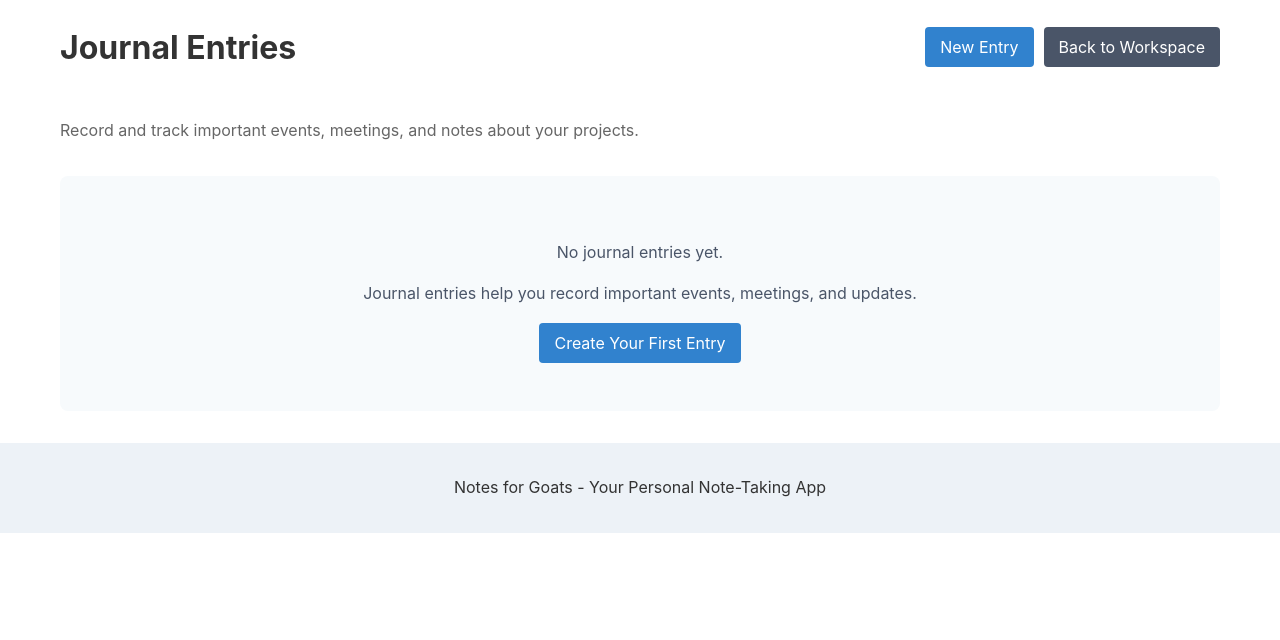
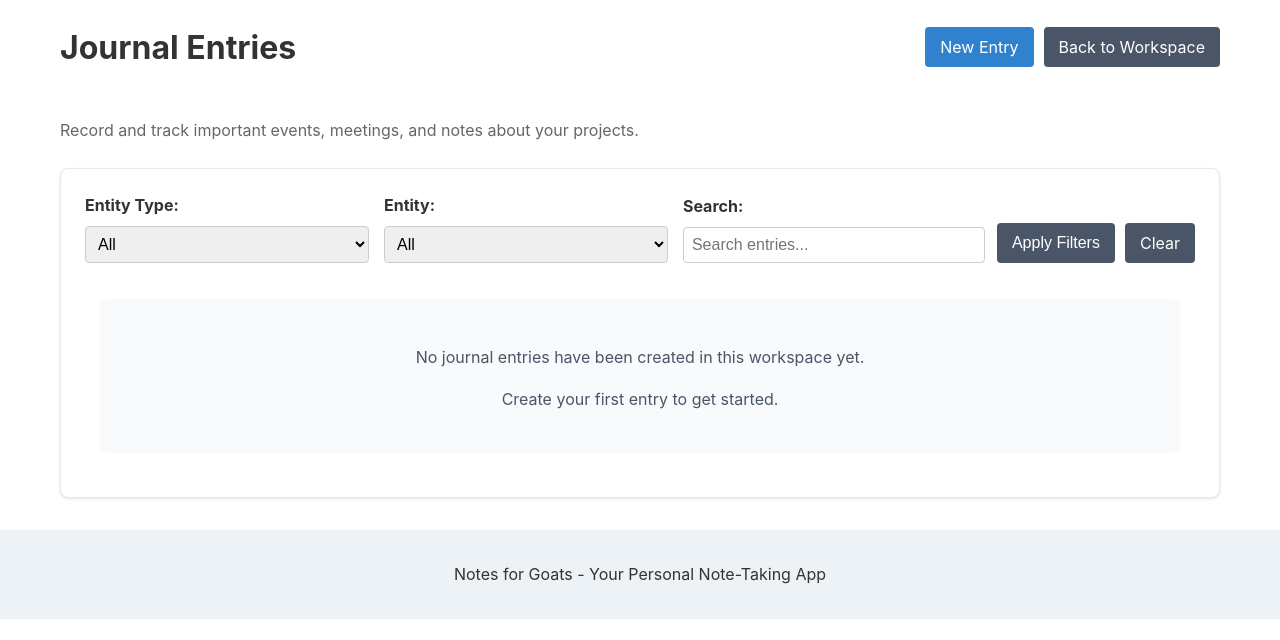
Before and after one commit to emily-flambe/notes-for-goats, a Django app: template notes_for_goats/notekeeper/templates/notekeeper/journal/list.html in a window 1280 px wide. Shown: the part 160-800 px from the top of the page. Run offline with Django 5.2, Linux system fonts and the light colour scheme; the template is opened without the code that fills it, so the values that code supplies are empty.

Commit message:
better behavior when no notes returned

```diff
--- a/notes_for_goats/notekeeper/templates/notekeeper/journal/list.html
+++ b/notes_for_goats/notekeeper/templates/notekeeper/journal/list.html
@@ -17,7 +17,7 @@
         Record and track important events, meetings, and notes about your projects.
     </div>
 
-    {% if entries %}
+    <!-- Always show the filter card, even if no entries match -->
     <div class="card">
         <div class="filter-section">
             <form method="get" class="filter-controls">
@@ -25,7 +25,7 @@
                 <div class="filter-group">
                     <label for="entity_type_filter">Entity Type:</label>
                     <select id="entity_type_filter" name="entity_type">
-                            <option value="">All Types</option>
+                        <option value="">All</option>
                         {% for type, label in entity_types %}
                             <option value="{{ type }}" {% if type == request.GET.entity_type %}selected{% endif %}>
                                 {{ label }}
@@ -38,7 +38,7 @@
                 <div class="filter-group">
                     <label for="entity_filter">Entity:</label>
                     <select id="entity_filter" name="entity">
-                            <option value="">All Entries</option>
+                        <option value="">All</option>
                         {% for entity in entities %}
                             <option value="{{ entity.id }}"
                                     data-type="{{ entity.type }}"
@@ -63,6 +63,7 @@
             </form>
         </div>
 
+        {% if entries %}
             <div class="journal-entries">
                 {% for entry in entries %}
                     <div class="journal-entry">
@@ -86,7 +87,6 @@
 
                         {% if entry.referenced_entities.all %}
                             <div class="journal-entities">
-                                <div class="references-label">References:</div>
                                 <ul class="references-list">
                                     {% for entity in entry.referenced_entities.all %}
                                         <li>
@@ -101,8 +101,29 @@
                     </div>
                 {% endfor %}
             </div>
+        {% elif request.GET.entity or request.GET.entity_type or request.GET.q %}
+            <!-- Show this when no entries match the filter criteria but filters are applied -->
+            <div class="no-results-message">
+                <p>No journal entries were found matching the selected criteria.</p>
+                <p>Try adjusting your filters or <a href="{% url 'notekeeper:journal_list' workspace_id=workspace.id %}">clear all filters</a>.</p>
+            </div>
+        {% elif total_entries_count > 0 %}
+            <!-- This means there are entries but none match the current page/view -->
+            <div class="no-results-message">
+                <p>There are {{ total_entries_count }} journal entries, but none are displayed with current filters.</p>
+                <p><a href="{% url 'notekeeper:journal_list' workspace_id=workspace.id %}">View all journal entries</a></p>
             </div>
         {% else %}
+            <!-- No entries exist at all in this workspace -->
+            <div class="no-results-message">
+                <p>No journal entries have been created in this workspace yet.</p>
+                <p>Create your first entry to get started.</p>
+            </div>
+        {% endif %}
+    </div>
+
+    <!-- Only show this empty state if there are truly no entries in the workspace -->
+    {% if total_entries_count == 0 and not request.GET.entity and not request.GET.entity_type and not request.GET.q %}
         <div class="empty-state">
             <p>No journal entries yet.</p>
             <p>Journal entries help you record important events, meetings, and updates.</p>
@@ -195,6 +216,30 @@
     .journal-header {
         padding-bottom: 5px;
     }
+
+    /* No results message styling */
+    .no-results-message {
+        padding: 30px 20px;
+        text-align: center;
+        color: #4a5568;
+        background-color: #f9fafb;
+        border-radius: 6px;
+        margin: 20px 15px;
+    }
+
+    .no-results-message p {
+        margin-bottom: 10px;
+    }
+
+    .no-results-message a {
+        color: #3182ce;
+        text-decoration: none;
+        font-weight: 500;
+    }
+
+    .no-results-message a:hover {
+        text-decoration: underline;
+    }
 </style>
 {% endblock %}
 
@@ -205,21 +250,12 @@
         const entityTypeFilter = document.getElementById('entity_type_filter');
         const entityFilter = document.getElementById('entity_filter');
 
-        // Debug output
-        console.log("Entity type filter selected:", entityTypeFilter.value);
-
         // Store all original entity options for filtering
         const allEntityOptions = Array.from(entityFilter.options);
-
-        // Debug: Check entity options and their data-type attributes
-        allEntityOptions.forEach(function(option) {
-            console.log(`Entity option: ${option.text}, Value: ${option.value}, Type: ${option.dataset.type}`);
-        });
 
         // Function to filter entity options based on selected type
         function filterEntityOptions() {
             const selectedType = entityTypeFilter.value;
-            console.log("Selected entity type:", selectedType);
 
             // Clear existing options (except the first "All Entries" option)
             while (entityFilter.options.length > 1) {
@@ -242,7 +278,6 @@
                         matchCount++;
                     }
                 });
-                console.log(`Found ${matchCount} matching entities for type: ${selectedType}`);
             }
         }
 
```
Lines whose indentation alone changed are shown as unchanged.
